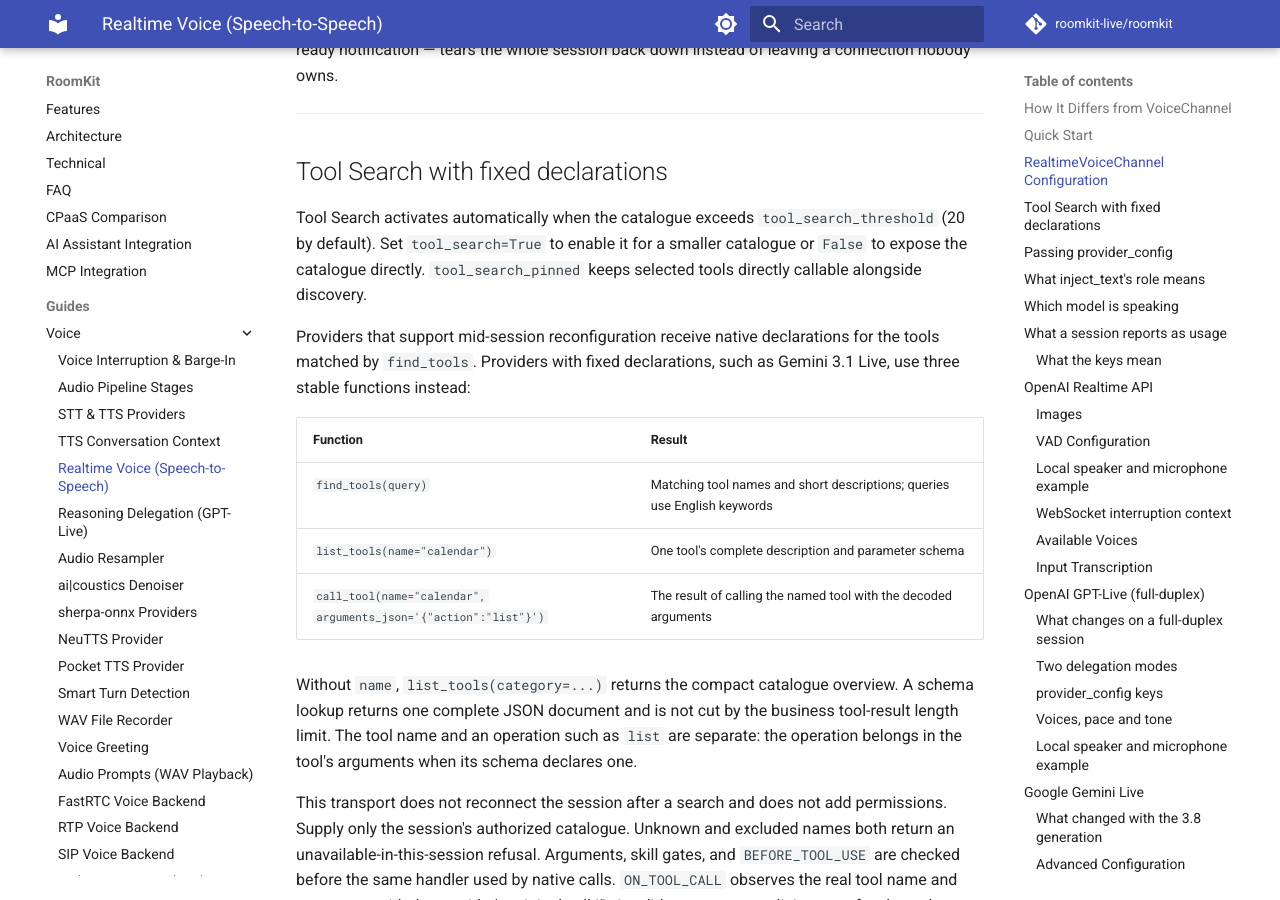
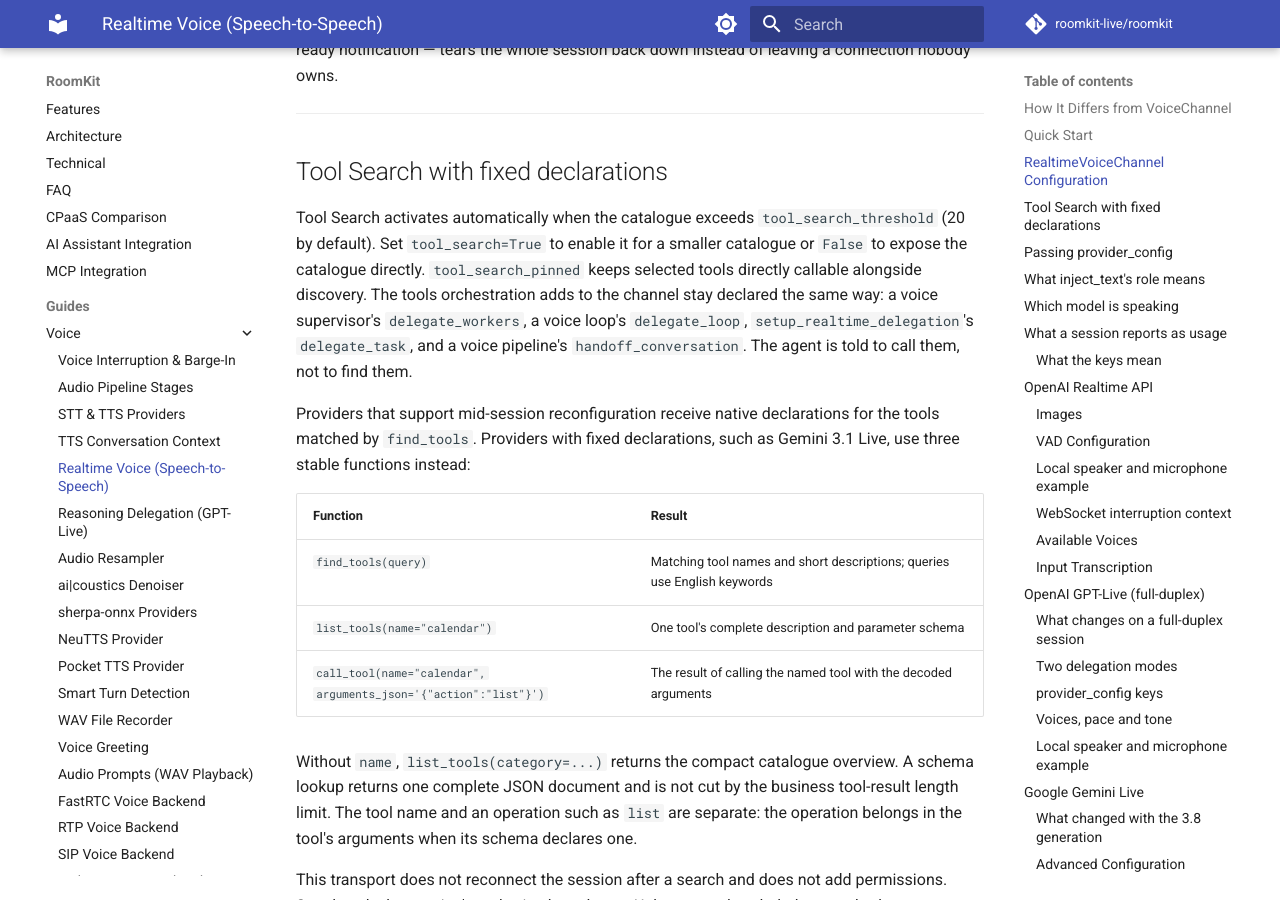
Before and after one commit to roomkit-live/roomkit-docs, an MkDocs documentation site: the page built from docs/guides/realtime-voice-providers.md, in a window 1280 px wide and 900 px high, scrolled down 2705 px. Built offline with MkDocs 1.6.1 and Material for MkDocs 9.7.7, drawn with Linux system fonts in a browser that asks for light colours; comment, search, counter and statistics services are not loaded.

Commit message:
docs(tools): the tools orchestration injects stay declared under Tool Search (RMK-277)

```diff
--- a/docs/guides/realtime-voice-providers.md
+++ b/docs/guides/realtime-voice-providers.md
@@ -102,6 +102,10 @@ Tool Search activates automatically when the catalogue exceeds
 `tool_search_threshold` (20 by default). Set `tool_search=True` to enable it for
 a smaller catalogue or `False` to expose the catalogue directly.
 `tool_search_pinned` keeps selected tools directly callable alongside discovery.
+The tools orchestration adds to the channel stay declared the same way: a voice
+supervisor's `delegate_workers`, a voice loop's `delegate_loop`,
+`setup_realtime_delegation`'s `delegate_task`, and a voice pipeline's
+`handoff_conversation`. The agent is told to call them, not to find them.
 
 Providers that support mid-session reconfiguration receive native declarations
 for the tools matched by `find_tools`. Providers with fixed declarations, such
```
Also changed, not shown: docs/features.md (+1 -1 lines).
